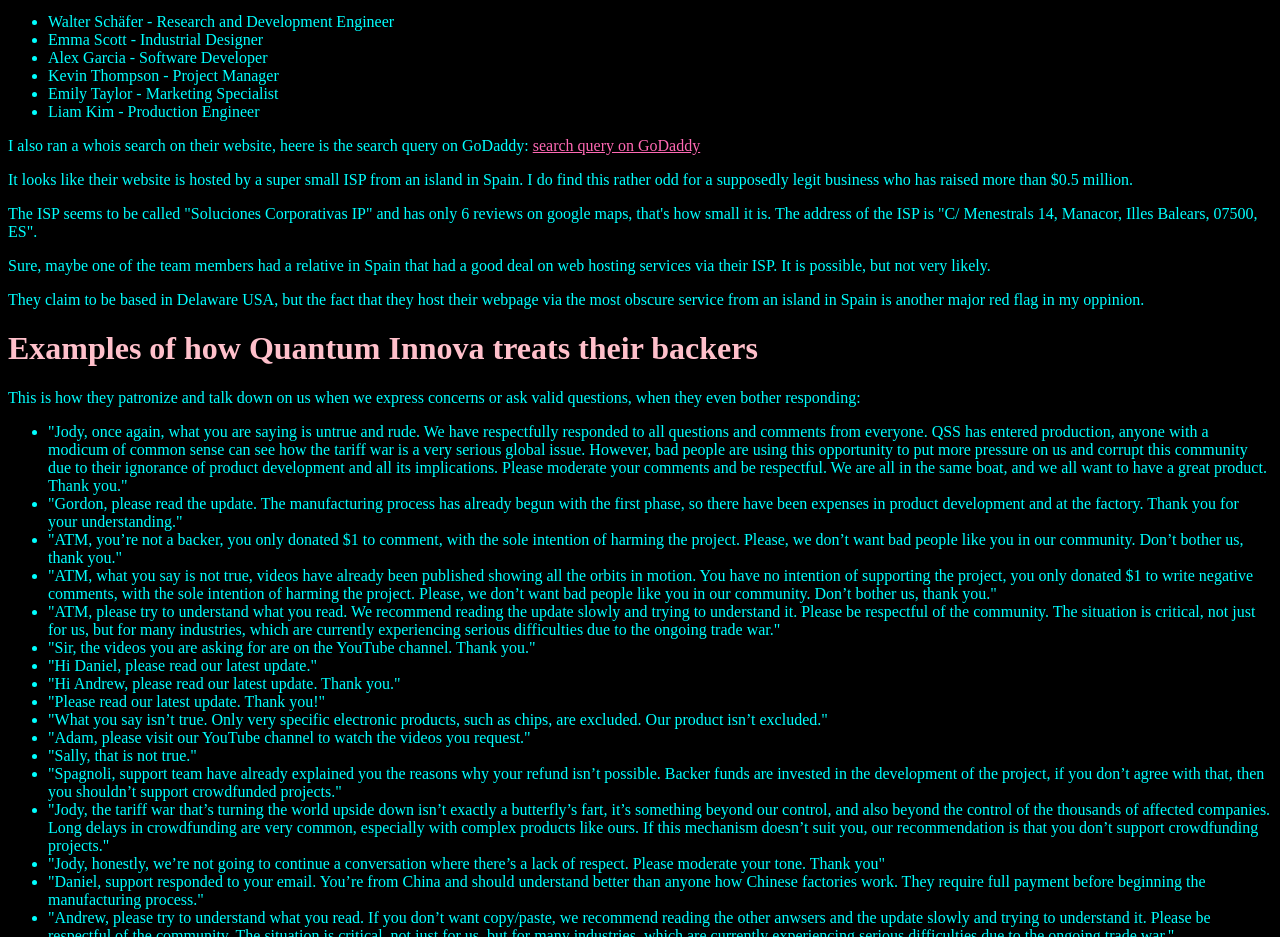
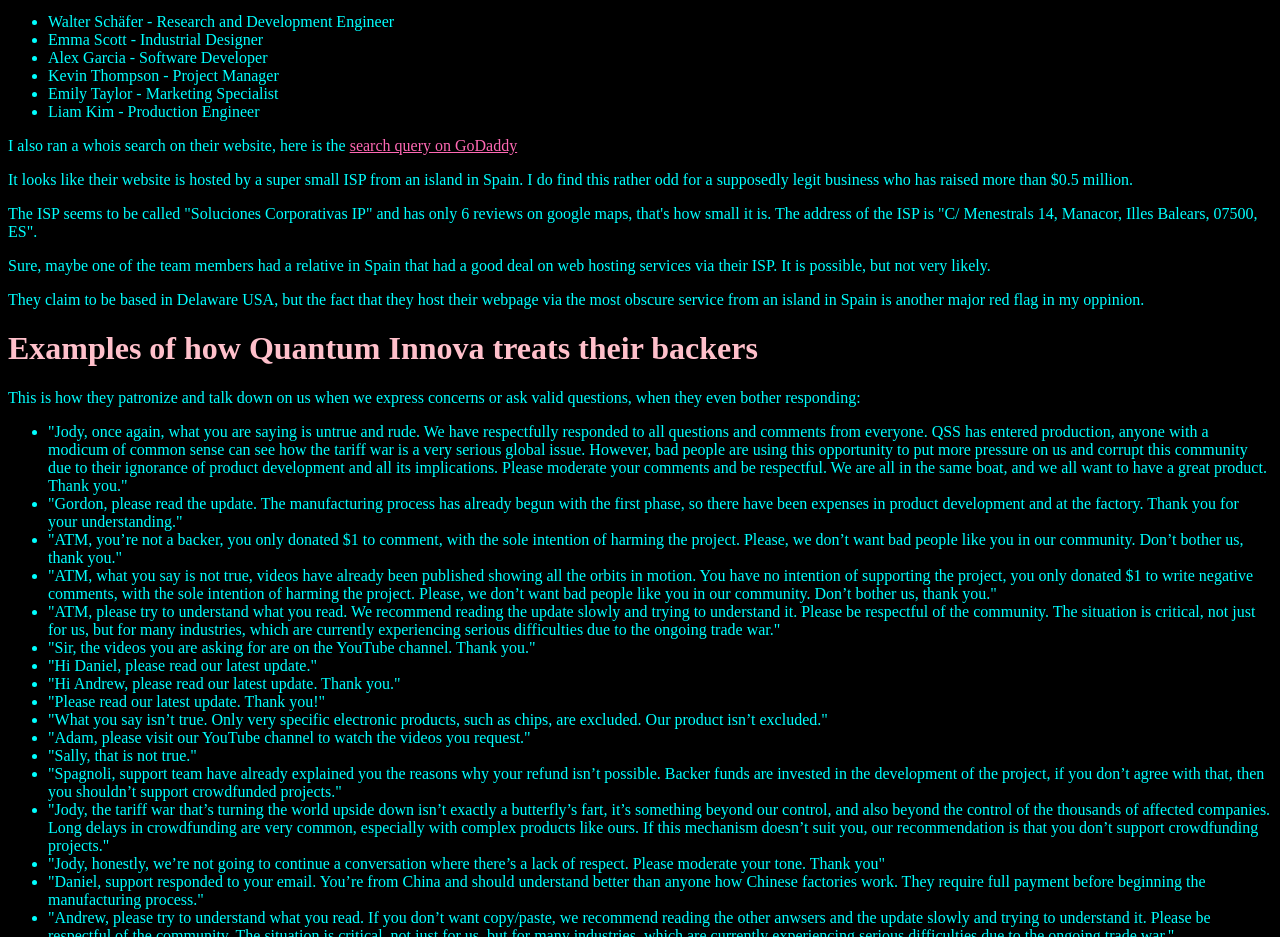
Before and after one commit to scammed-by-quantum-solar-system/scammed-by-quantum-solar-system, a plain HTML site: page index.html in a window 1280 px wide. Shown: the part 3841-4778 px from the top of the page. Drawn offline with Linux system fonts and the light colour scheme.

Commit message:
Update index.html

```diff
--- a/index.html
+++ b/index.html
@@ -168,7 +168,7 @@ strong {
 <li>Liam Kim - Production Engineer</li>
 </ul>
 
-<p>I also ran a whois search on their website, heere is the search query on GoDaddy: <a href="https://ph.godaddy.com/whois/results.aspx?itc=dlp_domain_whois&domain=https%3A%2F%2Fquantumplanets.com%2F&fbclid=IwY2xjawLJyP9leHRuA2FlbQIxMABicmlkETE4VUtibnFXazJheHlPVUxiAR6sJXTVazd1iJExmHlLl-mwdLaPdaLq36aWt38QszNe5shLwTwJtTkAU2NtQw_aem_8bU9TWZoy32nvFYSXydZDg">search query on GoDaddy</a></p>
+<p>I also ran a whois search on their website, here is the <a href="https://ph.godaddy.com/whois/results.aspx?itc=dlp_domain_whois&domain=https%3A%2F%2Fquantumplanets.com%2F&fbclid=IwY2xjawLJyP9leHRuA2FlbQIxMABicmlkETE4VUtibnFXazJheHlPVUxiAR6sJXTVazd1iJExmHlLl-mwdLaPdaLq36aWt38QszNe5shLwTwJtTkAU2NtQw_aem_8bU9TWZoy32nvFYSXydZDg">search query on GoDaddy</a></p>
 <p>It looks like their website is hosted by a super small ISP from an island in Spain. I do find this rather odd for a supposedly legit business who has raised more than $0.5 million.</p>
 <p>The ISP seems to be called "Soluciones Corporativas IP" and has only 6 reviews on google maps, that's how small it is. The address of the ISP is "C/ Menestrals 14, Manacor, Illes Balears, 07500, ES".</p>
 <p>Sure, maybe one of the team members had a relative in Spain that had a good deal on web hosting services via their ISP. It is possible, but not very likely.</p>
```
